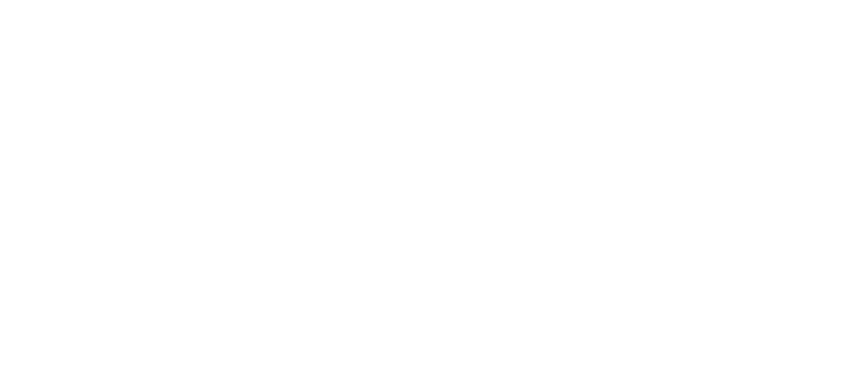
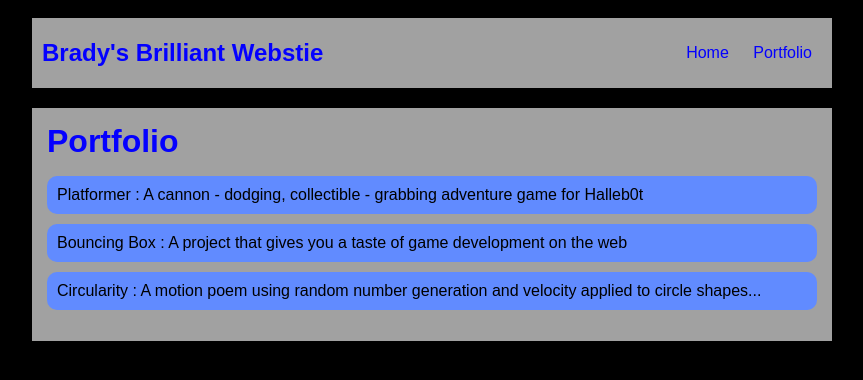
Before and after one commit to bstokes6/bstokes6.github.io, a plain HTML site: page portfolio.html in a window 1280 px wide. Shown: the whole page, without its empty margins (208-1071 px from the left). Drawn offline with Linux system fonts and the light colour scheme.

Commit message:
add index.html and css files

```diff
--- a/portfolio.html
+++ b/portfolio.html
@@ -0,0 +1,48 @@
+<!DOCTYPE html>
+<html>
+  <head>
+    <title>I don't know what I'm doing</title>
+    <link rel="stylesheet" href="style.css" />
+  </head>
+
+  <body>
+    <div id="all-contents">
+      <nav>
+        <h1>Brady's Brilliant Webstie</h1>
+        <ul id="nav-ul">
+          <li class="nav-li">
+            <a class="nav-a" href="index.html">Home</a>
+          </li>
+          <li class="nav-li">
+            <a class="nav-a" href="portfolio.html">Portfolio</a>
+          </li>
+        </ul>
+      </nav>
+      <main>
+        <div class="content">
+          <h1>Portfolio</h1>
+          <ul id="portfolio">
+            <li>
+              <a href="projects/platformer/"
+                >Platformer : A cannon - dodging, collectible - grabbing
+                adventure game for Halleb0t</a
+              >
+            </li>
+            <li>
+              <a href="projects/bouncing-box/"
+                >Bouncing Box : A project that gives you a taste of game
+                development on the web
+              </a>
+            </li>
+            <li>
+              <a href="projects/circularity/"
+                >Circularity : A motion poem using random number generation and
+                velocity applied to circle shapes...</a
+              >
+            </li>
+          </ul>
+        </div>
+      </main>
+    </div>
+  </body>
+</html>
--- a/style.css
+++ b/style.css
@@ -1,6 +1,6 @@
 body {
   background: rgb(0, 0, 0);
-  color: rgb(0, 0, 0);
+  color: rgb(4, 0, 255);
   padding: 10px;
   font-family: arial;
 }
@@ -11,7 +11,7 @@ body {
 
 /* navigation menu */
 nav {
-  background: rgb(255, 255, 255);
+  background: rgb(161, 161, 161);
   margin: 0 auto;
   margin-bottom: 20px;
   display: flex;
@@ -20,7 +20,7 @@ nav {
 h1 {
   display: flex;
   align-items: center;
-  color: rgb(0, 0, 0);
+  color: rgb(4, 0, 255);
   flex: 1;
   margin: 0;
 }
@@ -33,12 +33,12 @@ h1 {
 }
 a {
   text-decoration: none;
-  color: #000000;
+  color: rgb(4, 0, 255);
 }
 
 /* main container area beneath menu */
 main {
-  background: rgb(255, 255, 255);
+  background: rgb(161, 161, 161);
   display: flex;
 }
 .sidebar {
@@ -55,10 +55,35 @@ main {
 
 /* portfolio styles */
 #interests {
-  border: 4px rgb(0, 0, 0) ridge;
+  border: 4px rgb(4, 0, 255) ridge;
   padding: 8px;
 }
 h2,
 h3 {
   margin: 0px;
 }
+/* portfolio styles */
+.content h1 {
+  color: rgb(4, 0, 255);
+}
+
+#portfolio {
+  list-style-type: none;
+  padding-left: 0;
+}
+
+#portfolio li {
+  background: #618bff;
+  padding: 10px;
+  border-radius: 10px;
+  margin-bottom: 10px;
+}
+
+#portfolio li:hover {
+  background: #aab0ff;
+}
+
+#portfolio a {
+  text-decoration: none;
+  color: #000000;
+}
```
Also changed, not shown: index.html (+1 -1 lines).
